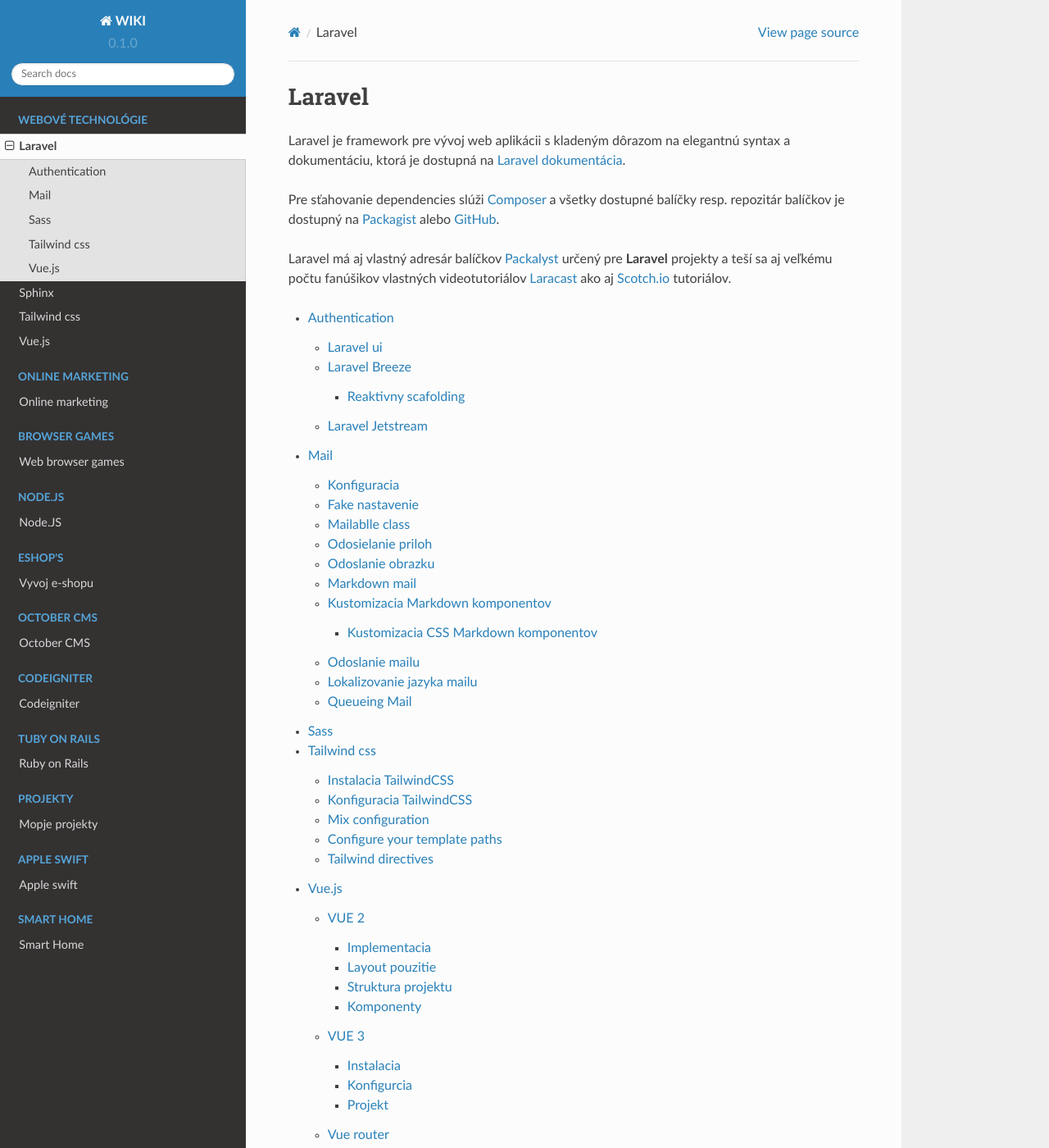
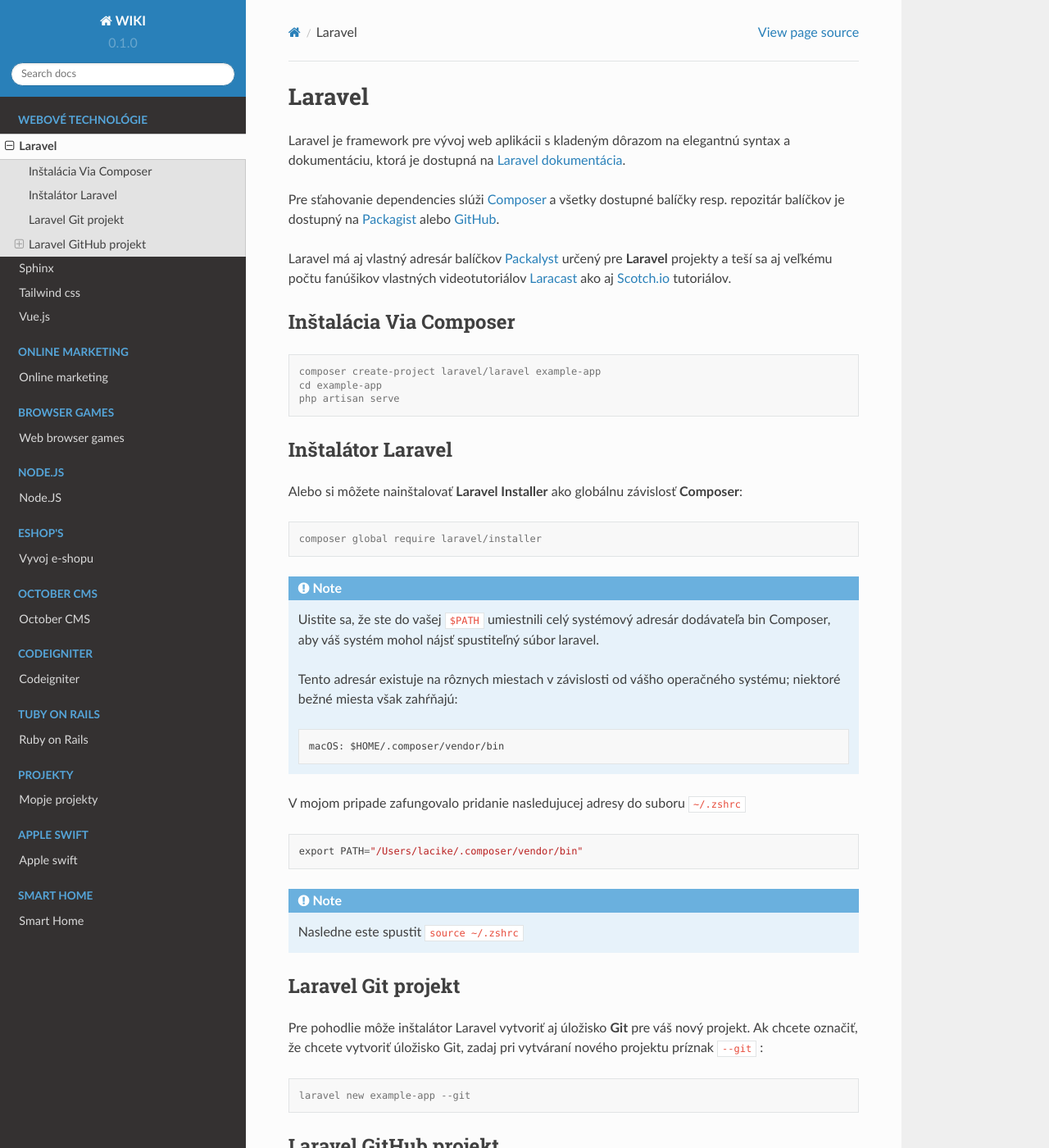
Before and after one commit to Lacike33/RTD_Wiki, a Sphinx documentation site: the page built from docs/source/web/laravel/index.rst, in a window 1280 px wide and 1400 px high. Shown: the whole window at 82% size. Built offline with Sphinx 7.4.7 and the Read the Docs theme 2.0.0, drawn with Linux system fonts in a browser that asks for light colours; pages that are not in the unit, such as notebooks, are missing from menus; some of the changed text lies outside the part shown.

Commit message:
Pridanie postupu pre instalaciu laravelu

```diff
--- a/docs/source/web/laravel/index.rst
+++ b/docs/source/web/laravel/index.rst
@@ -6,6 +6,61 @@
 Pre sťahovanie dependencies slúži `Composer <https://getcomposer.org/>`_ a všetky dostupné balíčky resp. repozitár balíčkov je dostupný na `Packagist <https://packagist.org/>`_ alebo `GitHub <https://github.com/>`_.
 
 Laravel má aj vlastný adresár balíčkov `Packalyst <http://packalyst.com/>`_ určený pre **Laravel** projekty a teší sa aj veľkému počtu fanúšikov vlastných videotutoriálov `Laracast <https://laracasts.com/>`_ ako aj `Scotch.io <https://scotch.io/tag/laravel>`_ tutoriálov.
+
+Inštalácia Via Composer
+-------------------------
+
+.. code-block:: console
+
+	composer create-project laravel/laravel example-app
+	cd example-app
+	php artisan serve
+
+Inštalátor Laravel
+------------------
+
+Alebo si môžete nainštalovať **Laravel Installer** ako globálnu závislosť **Composer**:
+
+.. code-block:: console
+
+	composer global require laravel/installer
+
+.. note::
+
+	Uistite sa, že ste do vašej ``$PATH`` umiestnili celý systémový adresár dodávateľa bin Composer, aby váš systém mohol nájsť spustiteľný súbor laravel.
+
+	Tento adresár existuje na rôznych miestach v závislosti od vášho operačného systému; niektoré bežné miesta však zahŕňajú: ::
+
+		macOS: $HOME/.composer/vendor/bin
+
+V mojom pripade zafungovalo pridanie nasledujucej adresy do suboru ``~/.zshrc``
+
+::
+
+	export PATH="/Users/lacike/.composer/vendor/bin"
+
+.. note::
+
+	Nasledne este spustit ``source ~/.zshrc``
+
+Laravel Git projekt
+-------------------
+
+Pre pohodlie môže inštalátor Laravel vytvoriť aj úložisko **Git** pre váš nový projekt.
+Ak chcete označiť, že chcete vytvoriť úložisko Git, zadaj pri vytváraní nového projektu príznak ``--git`` :
+
+.. code-block:: console
+
+	laravel new example-app --git
+
+Laravel GitHub projekt
+----------------------
+
+Namiesto použitia príznaku ``--git`` môžete tiež použiť príznak ``--github`` na vytvorenie úložiska Git a tiež na vytvorenie zodpovedajúceho súkromného úložiska na **GitHub**:
+
+.. code-block:: console
+
+	laravel new example-app --github
 
 .. toctree::
    :maxdepth: 3
```
